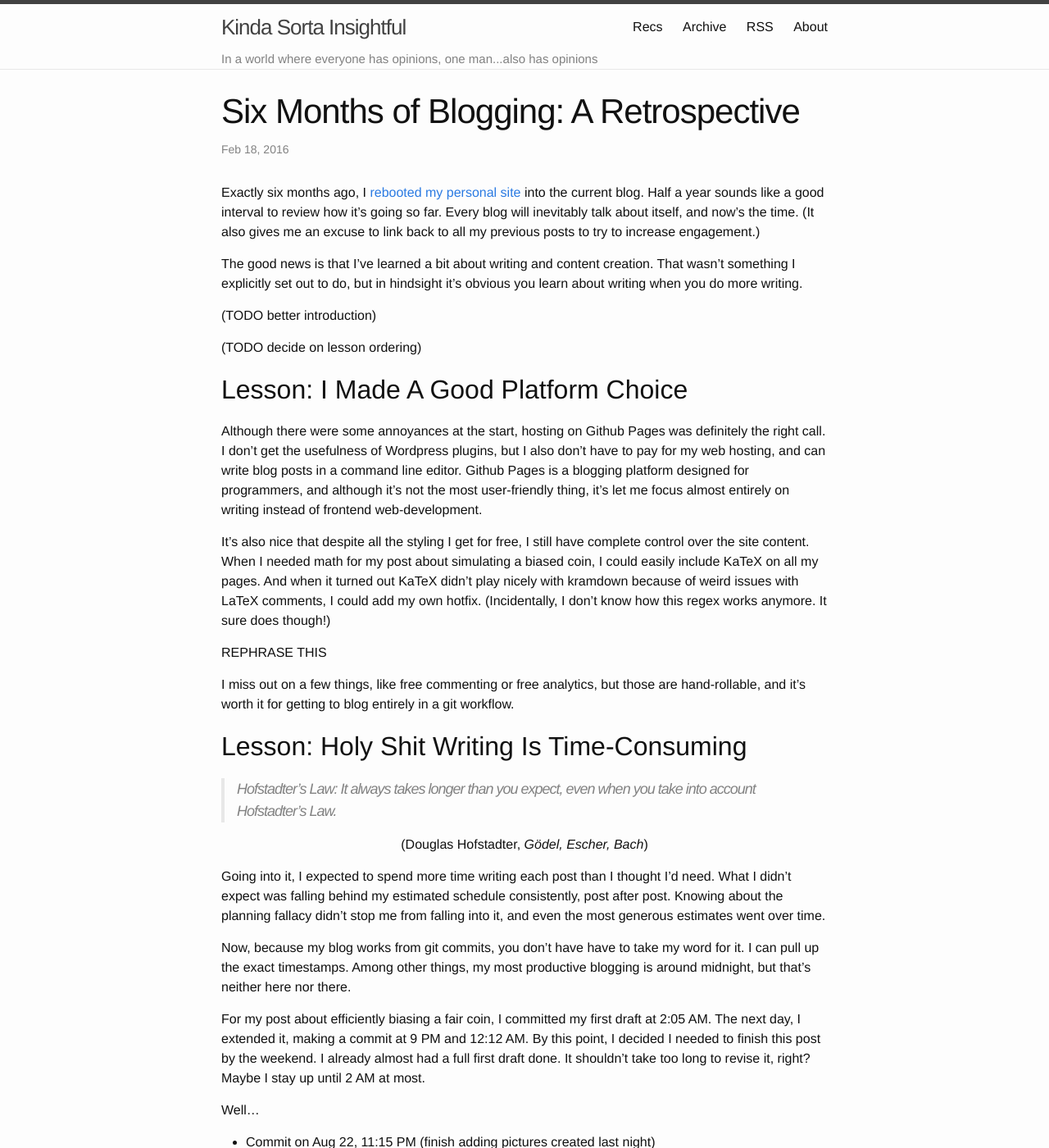
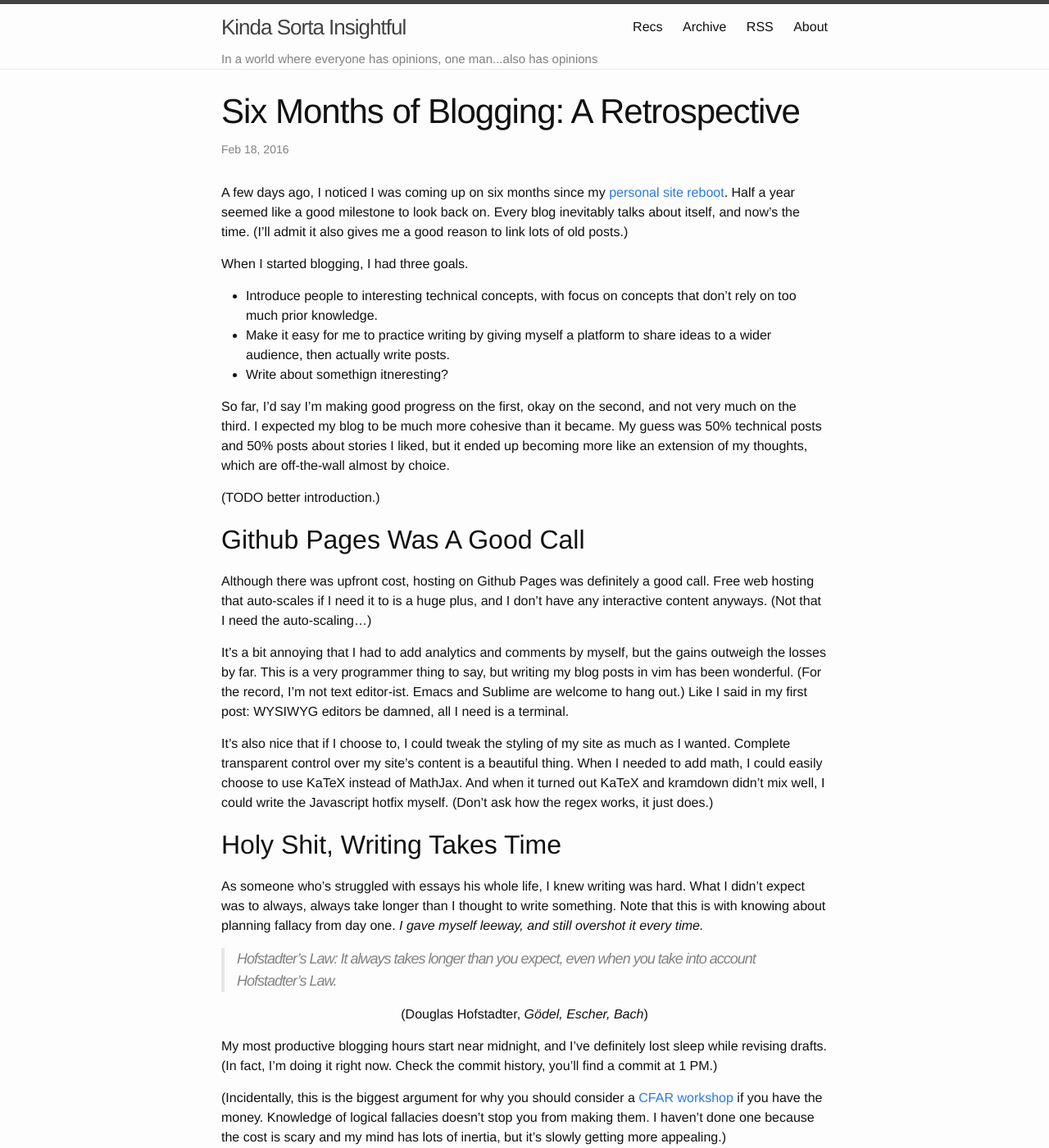
Before and after one commit to alexirpan/alexirpan.github.io, a Jekyll site: the page built from _posts/2016-02-18-half-year.markdown, in a window 1280 px wide and 1400 px high. Shown: the whole window at 82% size. Built offline with Jekyll 4.4.1, drawn with Linux system fonts in a browser that asks for light colours; comment, search, counter and statistics services are not loaded; some of the changed text lies outside the part shown.

Commit message:
WELL I GOTTA COMMIT AT 1 AM TO MATCH MY POST

```diff
--- a/_posts/2016-02-18-half-year.markdown
+++ b/_posts/2016-02-18-half-year.markdown
@@ -4,55 +4,74 @@
 date:   2016-02-18 00:15:00 -0800
 ---
 
-Exactly six months ago, I [rebooted my personal site](http://www.alexirpan.com/2015/08/18/hello-world-again.html) into the current blog. Half a year sounds like a good
-interval to review how it's going so far. Every blog will inevitably talk
-about itself, and now's the time. (It also gives me an excuse to link back
-to all my previous posts to try to increase engagement.)
+A few days ago, I noticed I was coming up on six months since my
+[personal site reboot](http://www.alexirpan.com/2015/08/18/hello-world-again.html).
+Half a year seemed like a good milestone to look back on.
+Every blog inevitably talks about itself, and now's the time.
+(I'll admit it also gives me a good reason to link lots of old posts.)
 
-The good news is that I've learned a bit about writing and content creation.
-That wasn't something I explicitly set out to do, but in hindsight it's obvious
-you learn about writing when you do more writing.
+When I started blogging, I had three goals.
 
-(TODO better introduction)
+* Introduce people to interesting technical concepts, with focus on concepts that
+don't rely on too much prior knowledge.
+* Make it easy for me to practice writing by giving myself a platform to share
+ideas to a wider audience, then actually write posts.
+* Write about somethign itneresting?
 
-(TODO decide on lesson ordering)
+So far, I'd say I'm making good progress on the first, okay on the second, and
+not very much on the third. I expected my blog to be much more cohesive than
+it became. My guess was 50% technical posts and 50% posts about stories I liked,
+but it ended up becoming more like an extension of my thoughts, which are
+off-the-wall almost by choice.
 
-Lesson: I Made A Good Platform Choice
+(TODO better introduction.)
+
+
+Github Pages Was A Good Call
 ------------------------------------------------------------------------------
 
-Although there were some annoyances at the start, hosting on Github Pages
-was definitely the right call. I don't get the usefulness of Wordpress plugins,
-but I also don't have to pay for my web hosting, and can write blog posts in
-a command line editor. Github Pages is a blogging platform designed for
-programmers, and although it's not the most user-friendly thing, it's let
-me focus almost entirely on writing instead of frontend web-development.
+Although there was upfront cost, hosting on Github Pages was definitely a good
+call. Free web hosting that auto-scales if I need it to is a huge plus, and I
+don't have any interactive content anyways. (Not that I need the auto-scaling...)
 
-It's also nice that despite all the styling I get for free, I still have
-complete control over the site content. When I needed math for my post about
-simulating a biased coin, I could easily include KaTeX on all my pages. And when
-it turned out KaTeX didn't play nicely with kramdown because of weird issues
-with LaTeX comments, I could add my own hotfix. (Incidentally, I don't know how
-this regex works anymore. It sure does though!)
+It's a bit annoying that I had to add analytics and comments by myself,
+but the gains outweigh the losses by far. This is a very programmer thing to
+say, but writing my blog posts in vim has been wonderful. (For the record,
+I'm not text editor-ist. Emacs and Sublime are welcome to hang out.)
+Like I said in my first post: WYSIWYG editors be damned, all I need is a
+terminal.
 
-REPHRASE THIS
-
-I miss out on a few things, like free commenting or free analytics, but those
-are hand-rollable, and it's worth it for getting to blog entirely in a git
-workflow.
+It's also nice that if I choose to, I could tweak the styling of my site
+as much as I wanted. Complete transparent control over my site's content is
+a beautiful thing. When I needed to add math, I could easily choose to use
+KaTeX instead of MathJax. And when it turned out KaTeX and kramdown didn't
+mix well, I could write the Javascript hotfix myself.
+(Don't ask how the regex works, it just does.)
 
 
-Lesson: Holy Shit Writing Is Time-Consuming
+
+Holy Shit, Writing Takes Time
 ------------------------------------------------------------------------------
+
+As someone who's struggled with essays his whole life, I knew writing was hard.
+What I didn't expect was to always, always take longer than I thought to
+write something. Note that this is with knowing about planning fallacy from
+day one. *I gave myself leeway, and still overshot it every time.*
 
 > Hofstadter's Law: It always takes longer than you expect, even when you take into account Hofstadter's Law.
 
 (Douglas Hofstadter, *Gödel, Escher, Bach*)
 {: .centered}
 
-Going into it, I expected to spend more time writing each post than I thought
-I'd need. What I didn't expect was falling behind my estimated schedule consistently,
-post after post. Knowing about the planning fallacy didn't stop me from falling
-into it, and even the most generous estimates went over time.
+My most productive blogging hours start near midnight, and I've definitely
+lost sleep while revising drafts. (In fact, I'm doing it right now. Check
+the commit history, you'll find a commit at 1 PM.)
+
+(Incidentally, this is the biggest argument for why you should consider
+a [CFAR workshop](http://rationality.org/workshops/) if you have the money.
+Knowledge of logical fallacies doesn't
+stop you from making them. I haven't done one because the cost is scary and my
+mind has lots of inertia, but it's slowly getting more appealing.)
 
 Now, because my blog works from git commits, you don't have have to take my word
 for it. I can pull up the exact timestamps. Among other things, my most productive
@@ -84,7 +103,7 @@
 getting any faster unless I both invest a lot more time and revise a lot less.
 
 
-Lesson: Ideas are Easy, Execution is Hard
+Ideas are Easy, Execution is Hard
 -------------------------------------------------------------------------------
 
 When I started this blog, I worried I'd run out of material to write about.
@@ -125,7 +144,7 @@
 But if I'm honest, that's all far out the horizon.
 
 
-Lesson: I Actually Have A Writing Style
+I Actually Have A Writing Style
 -------------------------------------------------------------------------------
 
 I made a deliberate choice to keep this blog as colloquial as possible. It's
@@ -148,7 +167,7 @@
 are the same thing.
 
 
-Lesson: Effort Has Weak Correlation With Writing Quality
+Effort Has Weak Correlation With Writing Quality
 -------------------------------------------------------------------------------
 
 The correlation between effort and quality seems obvious, but what surprised
@@ -171,7 +190,7 @@
 you find a good phrasing right away.
 
 
-Lesson: More Eyes Is Strongly Correlated With Writing Quality
+More Eyes Is Strongly Correlated With Writing Quality
 ------------------------------------------------------------------------------
 
 I've asked for feedback on three posts: biasing a fair coin, my thoughts on
@@ -189,7 +208,7 @@
 (EXPAND? PHIL FISH QUOTE?)
 
 
-Lesson: Quality Correlates Weakly With Popularity
+Quality Correlates Weakly With Popularity
 ------------------------------------------------------------------------------
 
 According to Google Analytics, my most popular posts are
```
